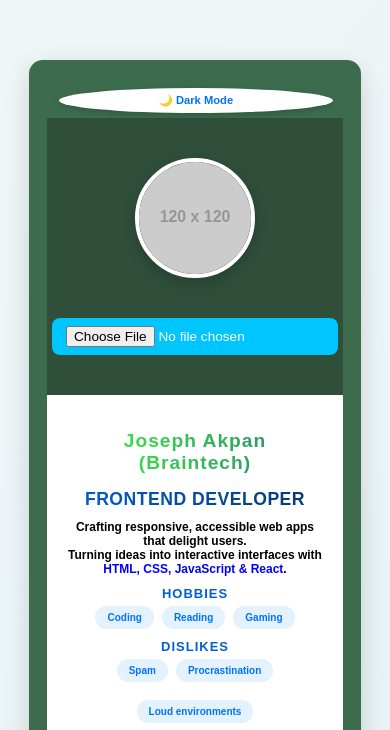
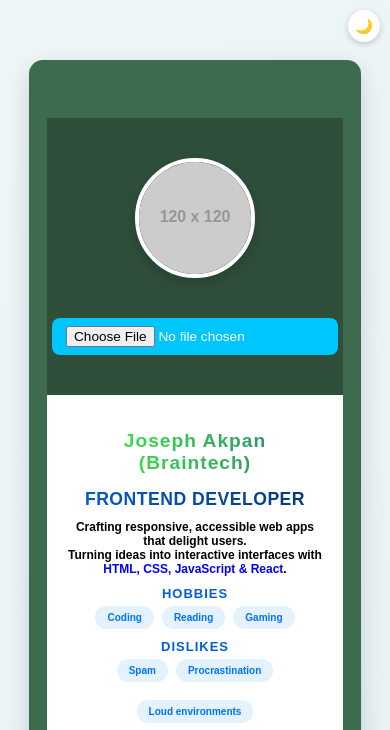
Before and after one commit to nathyjoe001/profile-card, a plain HTML site: page index.html in a window 390 px wide. Shown: the top 730 px of the page. Drawn offline with Linux system fonts and the light colour scheme; placeholder pictures from the web are drawn by us.

Commit message:
update index.html

```diff
--- a/index.html
+++ b/index.html
@@ -14,7 +14,10 @@
 
 <article data-testid="test-profile-card">
   <div class="card-container">
-    <button class="toggle-btn" id="toggleMode">🌙 Dark Mode</button>
+    <button class="toggle-btn" id="theme-toggle" aria-label="Toggle Dark Mode">
+  🌙
+</button>
+
 
     <!-- LEFT SIDE -->
     <figure class="left-side">
--- a/style.css
+++ b/style.css
@@ -397,31 +397,32 @@
 
 
 /* ==========================
-Toggle Button (Small & Mobile Friendly)
+Toggle Button Top-Right
 ========================== */
 .toggle-btn {
-  position: absolute;
-  top: 20px;
-  left: 20px;            /* keep some distance from left */
+  position: fixed;        /* stay fixed on screen */
+  top: 12px;              /* distance from top */
+  right: 12px;            /* distance from right */
+  width: 38px;            /* small circle */
+  height: 38px;
   background: #fff;
   color: #0072ff;
   border: none;
-  padding: 4px 8px;      /* smaller button size */
-  border-radius: 50%;     /* makes it a circle */
+  border-radius: 50%;     /* circle shape */
   cursor: pointer;
-  font-weight: 600;
-  font-size: 0.8rem;      /* smaller text */
-  box-shadow: 0 2px 6px rgba(0,0,0,0.2);
-  transition: all 0.3s ease;
-  z-index: 10;            /* keep it above other elements */
+  font-size: 1rem;        /* icon size */
   display: flex;
   align-items: center;
   justify-content: center;
+  box-shadow: 0 2px 6px rgba(0,0,0,0.2);
+  transition: all 0.3s ease;
+  z-index: 1000;          /* above everything */
 }
 
 .toggle-btn:hover {
   background: #0072ff;
   color: #fff;
+  transform: scale(1.1);
 }
 
 /* ==========================
@@ -429,11 +430,13 @@
 ========================== */
 @media (max-width: 480px) {
   .toggle-btn {
-    top: 12px;
-    left: 12px;
-    padding: 3px 6px;     /* extra small on mobile */
-    font-size: 0.7rem;
+    top: 10px;
+    right: 10px;
+    width: 32px;
+    height: 32px;
+    font-size: 0.9rem;
   }
+
 
   figure {
     margin-top: 40px;      /* push the avatar down so toggle doesn't overlap */
```
